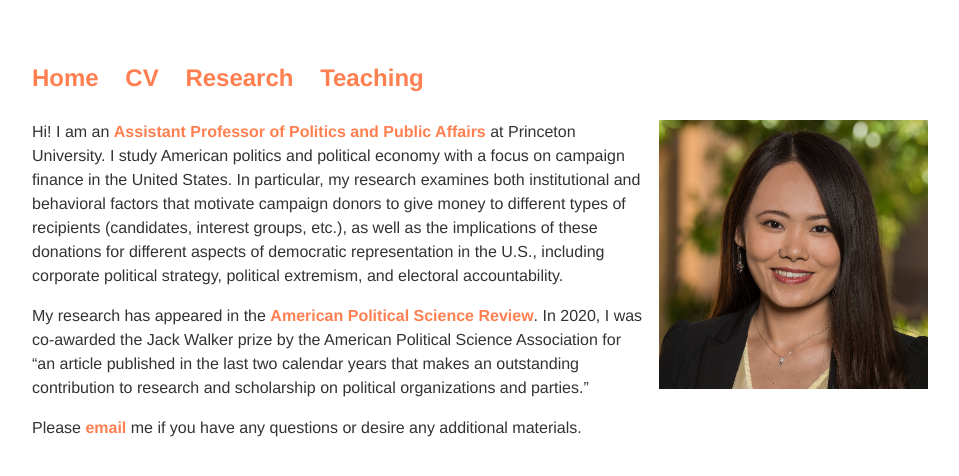
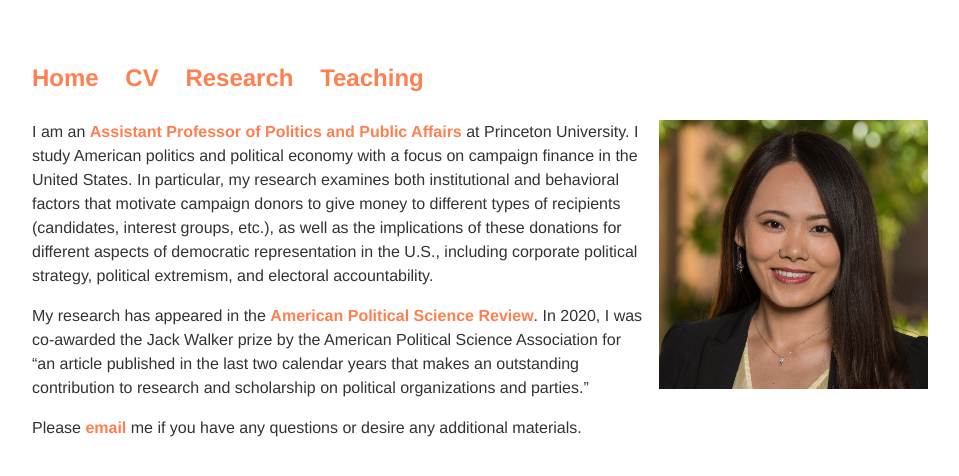
Before and after one commit to zhaoliresearch/zhaoliresearch.github.io, a Jekyll site: the page built from index.html, in a window 1280 px wide. Shown: the top 476 px of the page, without its empty margins (160-1119 px from the left). Built offline with Jekyll 4.4.1, drawn with Linux system fonts in a browser that asks for light colours.

Commit message:
Update index.html

```diff
--- a/index.html
+++ b/index.html
@@ -7,7 +7,7 @@ title: Zhao Li, Ph.D.
 
 <div class="blurb">
 
-	<p><img src="headshot/Zhao Li_headshot.jpg" alt="Headshot" style="width:30%;height:30%;margin-left:15px;margin-bottom:15px;float:right;">Hi! I am an <a href="https://csdp.princeton.edu/people/zhao-li">Assistant Professor of Politics and Public Affairs</a> at Princeton University. I study American politics and political economy with a focus on campaign finance in the United States. In particular, my research examines both institutional and behavioral factors that motivate campaign donors to give money to different types of recipients (candidates, interest groups, etc.), as well as the implications of these donations for different aspects of democratic representation in the U.S., including corporate political strategy, political extremism, and electoral accountability.</p>
+	<p><img src="headshot/Zhao Li_headshot.jpg" alt="Headshot" style="width:30%;height:30%;margin-left:15px;margin-bottom:15px;float:right;">I am an <a href="https://csdp.princeton.edu/people/zhao-li">Assistant Professor of Politics and Public Affairs</a> at Princeton University. I study American politics and political economy with a focus on campaign finance in the United States. In particular, my research examines both institutional and behavioral factors that motivate campaign donors to give money to different types of recipients (candidates, interest groups, etc.), as well as the implications of these donations for different aspects of democratic representation in the U.S., including corporate political strategy, political extremism, and electoral accountability.</p>
 
         <p>My research has appeared in the <a href="https://www.cambridge.org/core/journals/american-political-science-review/article/how-internal-constraints-shape-interest-group-activities-evidence-from-accessseeking-pacs/2DF966405543A54CE0BC8BDE18307B56">American Political Science Review</a>. In 2020, I was co-awarded the Jack Walker prize by the American Political Science Association for “an article published in the last two calendar years that makes an outstanding contribution to research and scholarship on political organizations and parties.”</p>
 
```
